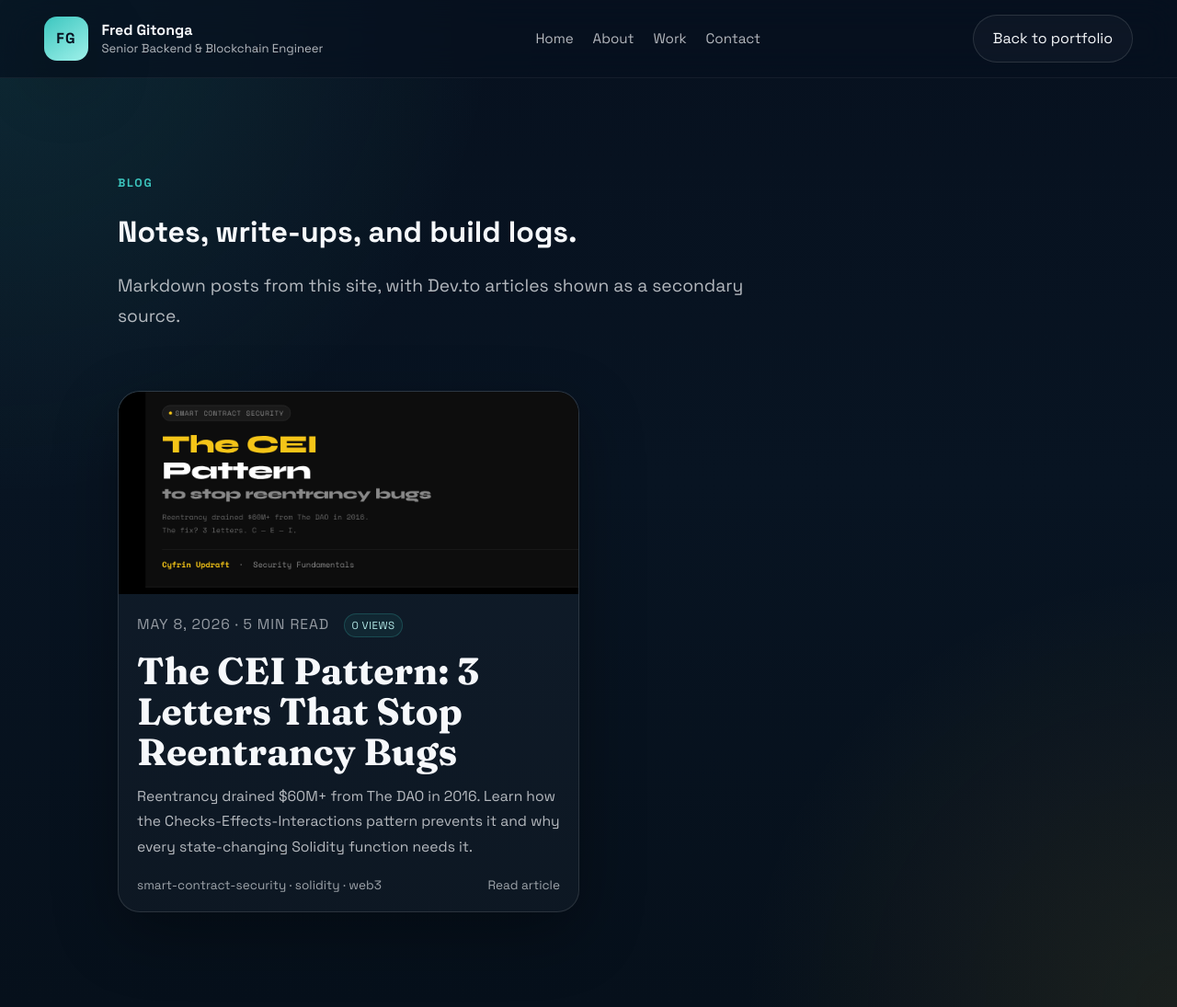
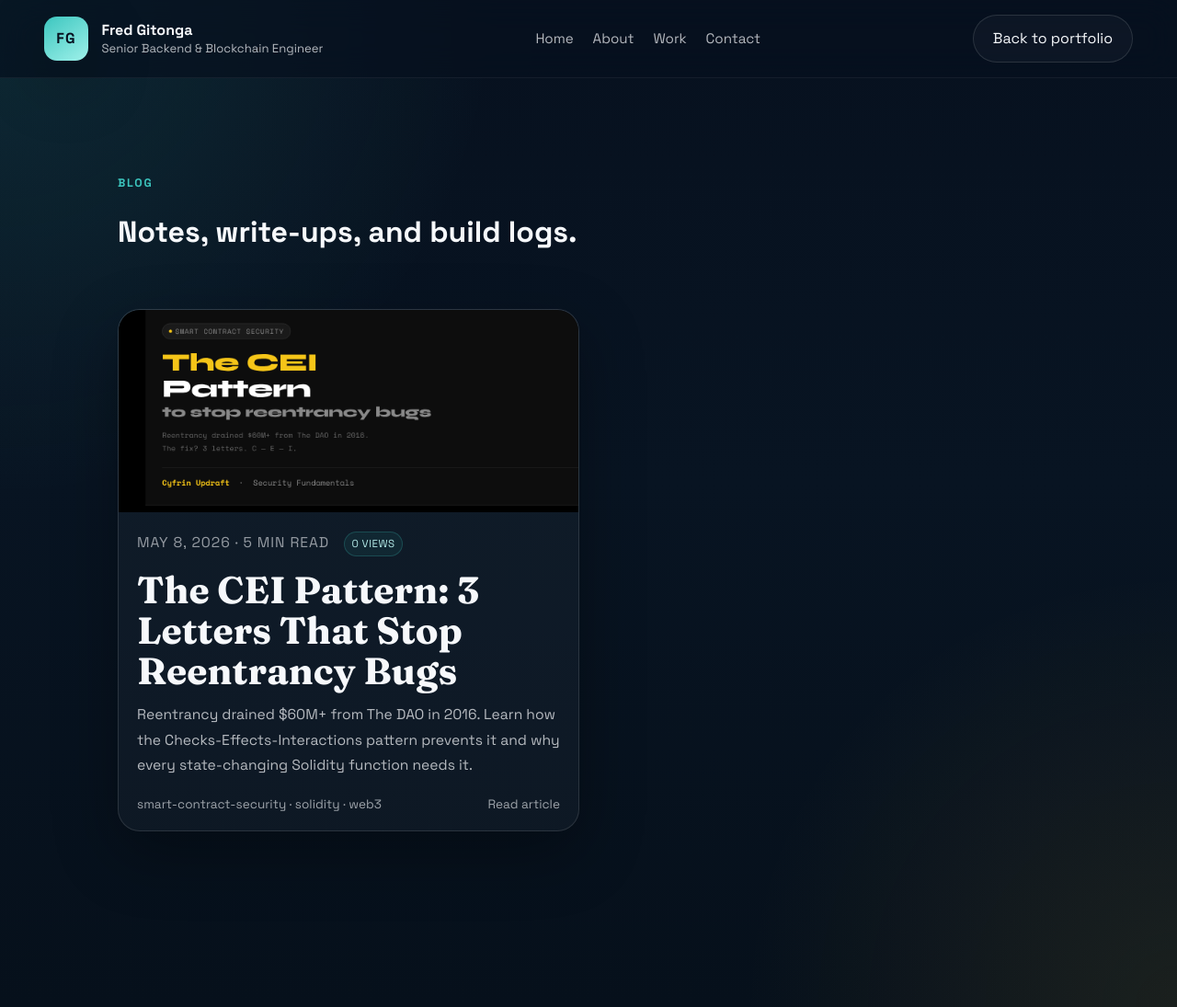
Before and after one commit to FredMunene/FredMunene.github.io, a Jekyll site: the page blog/index.html, which Jekyll copies as it is, in a window 1280 px wide and 1095 px high. Shown: the whole window at 92% size. Built offline with Jekyll 4.4.1, drawn with Linux system fonts in a browser that asks for light colours.

Commit message:
Fix mobile responsiveness for blog post and clean up blog index

```diff
--- a/blog/index.html
+++ b/blog/index.html
@@ -44,7 +44,6 @@
       <div class="section-heading reveal in-view">
         <p class="eyebrow">Blog</p>
         <h1>Notes, write-ups, and build logs.</h1>
-        <p class="lead">Markdown posts from this site, with Dev.to articles shown as a secondary source.</p>
       </div>
       <div class="blog-app-grid" data-blog-view></div>
     </main>
```
